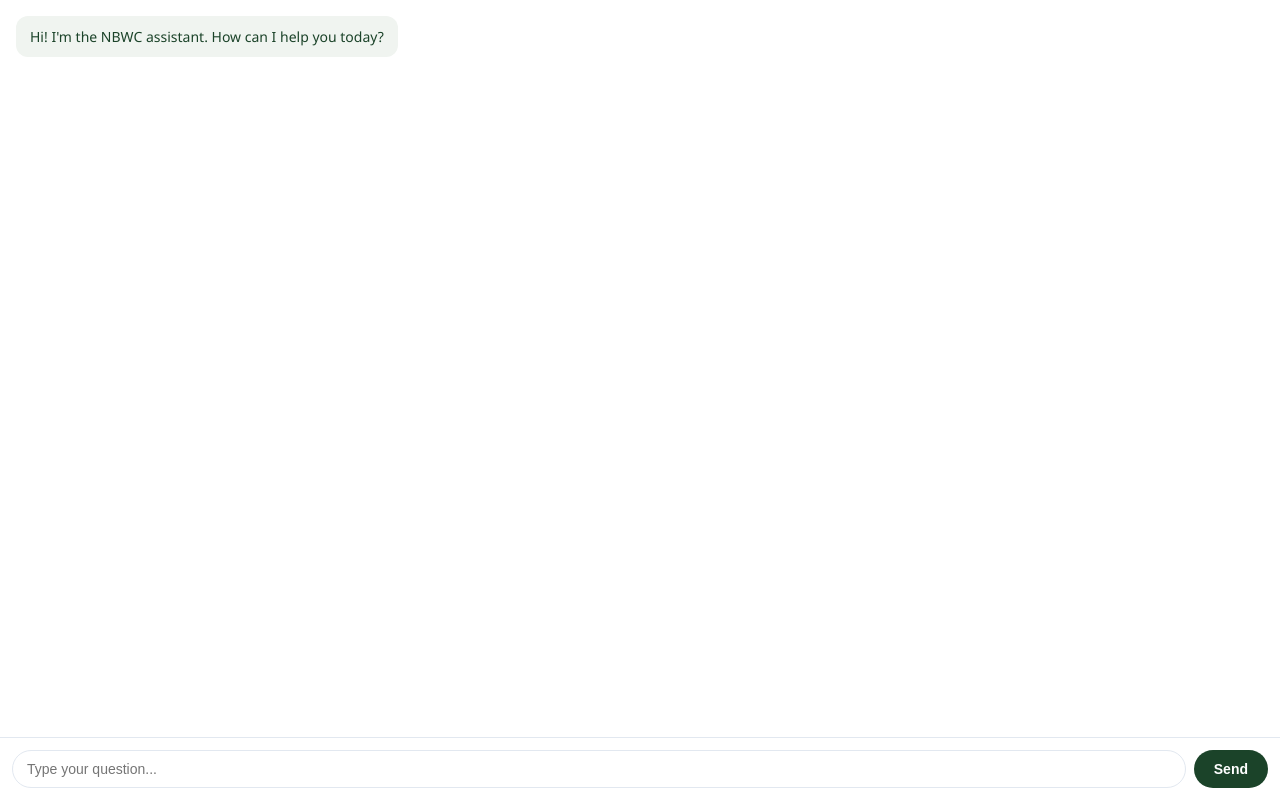
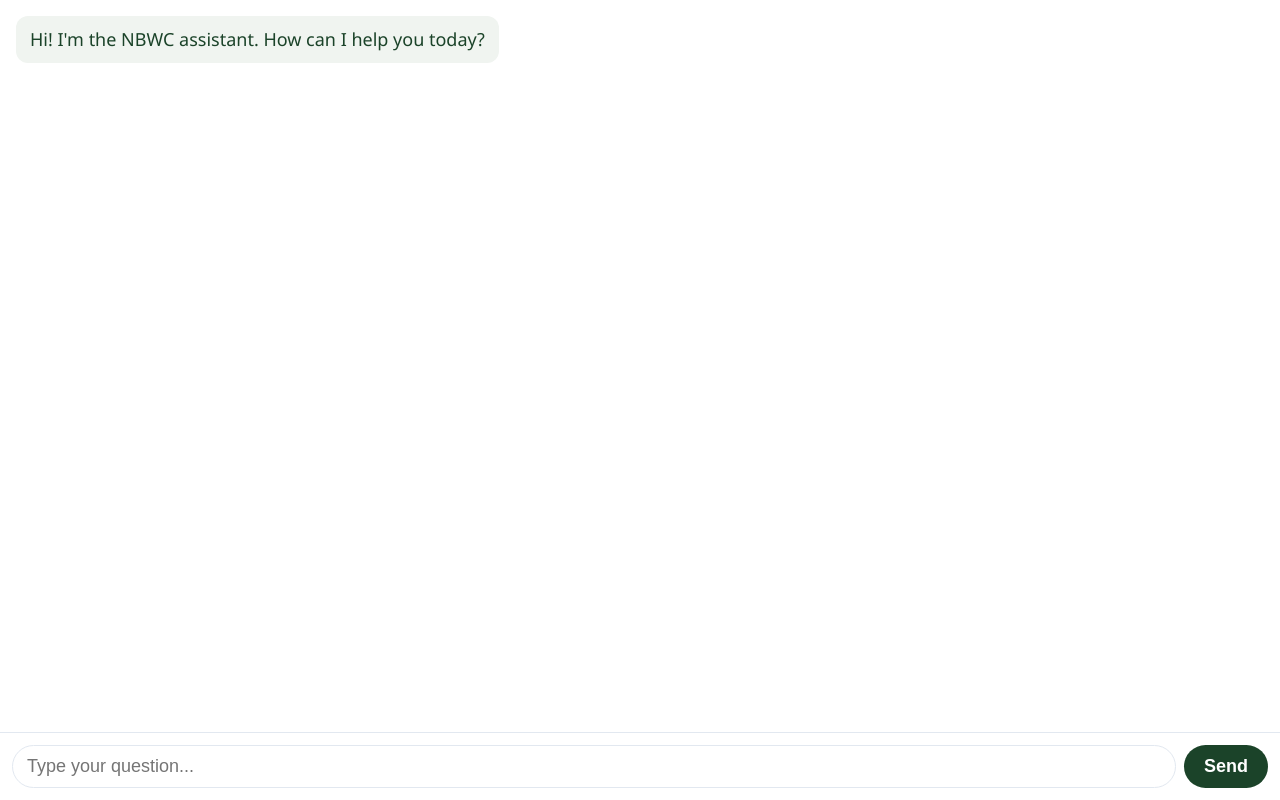
Before and after one commit to tinytechllc09-del/tinytech-chatbot, a Flask app: page /embed in a window 1280 px wide. Run offline with Flask 3, Linux system fonts and the light colour scheme.

Commit message:
Update system prompt with full church info and increase font size

```diff
--- a/app.py
+++ b/app.py
@@ -14,7 +14,7 @@ client = anthropic.Anthropic(api_key=os.getenv("ANTHROPIC_API_KEY"))
 SYSTEM_PROMPT = """You are a friendly assistant for New Beginnings Worship Center (NBWC).
 
 Church Information:
-- Address: 1165 Hwy 69, Grand Ridge, FL 32442
+- Address: 1165 Florida Highway 69, Grand Ridge, FL 32442
 - Phone: (850) 592-5791
 - Email: newbeginningworshipc@gmail.com
 - Website: newbeginningworshipcenter.org
@@ -29,6 +29,25 @@ Service Times:
 - Monday Intercessory Prayer: 6:00 PM
 - Wednesday Bible Study & Prayer: 6:30 PM
 
+What to Expect:
+- Uplifting worship music
+- Bible-based teaching
+- Friendly, welcoming atmosphere
+- Children's ministry available
+- Casual dress is perfectly fine
+- Services last about 90 minutes
+
+First-Time Visitors:
+- Arrive 15 minutes early for parking
+- Guest parking spots available
+- Greeters will help you find your way
+- No pressure to give financially
+- Coffee and refreshments available
+- Kids programs for all ages
+
+Our Mission:
+To help people find hope, healing, and purpose through a personal relationship with Jesus Christ. We're committed to creating a loving community where everyone can grow in faith and discover God's plan for their life.
+
 Online Resources:
 - Media: Watch sermons and messages online at newbeginningworshipcenter.org
 - Donations: Give online at newbeginningworshipcenter.org
@@ -38,6 +57,7 @@ Online Resources:
 When answering:
 - Be warm, friendly, and welcoming
 - Keep answers short and simple
+- Do not use emojis
 - If you are not sure about something say: Please contact the church office at (850) 592-5791 or email newbeginningworshipc@gmail.com for more details."""
 
 @app.route("/")
--- a/templates/embed.html
+++ b/templates/embed.html
@@ -9,13 +9,13 @@
         html, body { height: 100%; overflow: hidden; font-family: 'Segoe UI', Arial, sans-serif; background: white; }
         .chat-wrap { display: flex; flex-direction: column; height: 100vh; }
         .chat-messages { flex: 1; overflow-y: auto; padding: 16px; display: flex; flex-direction: column; gap: 10px; }
-        .message { max-width: 80%; padding: 10px 14px; border-radius: 12px; font-size: 14px; line-height: 1.5; }
+        .message { max-width: 80%; padding: 10px 14px; border-radius: 12px; font-size: 18px; line-height: 1.5; }
         .bot { background: #f0f4f0; color: #1b4329; align-self: flex-start; }
         .user { background: #1b4329; color: white; align-self: flex-end; }
         .chat-input { display: flex; gap: 8px; padding: 12px; border-top: 1px solid #e2e8f0; background: white; }
-        .chat-input input { flex: 1; padding: 10px 14px; border: 1px solid #e2e8f0; border-radius: 24px; font-size: 14px; outline: none; }
+        .chat-input input { flex: 1; padding: 10px 14px; border: 1px solid #e2e8f0; border-radius: 24px; font-size: 18px; outline: none; }
         .chat-input input:focus { border-color: #1b4329; }
-        .chat-input button { background: #1b4329; color: white; border: none; border-radius: 24px; padding: 10px 20px; font-size: 14px; font-weight: 600; cursor: pointer; }
+        .chat-input button { background: #1b4329; color: white; border: none; border-radius: 24px; padding: 10px 20px; font-size: 18px; font-weight: 600; cursor: pointer; }
     </style>
 </head>
 <body>
```
